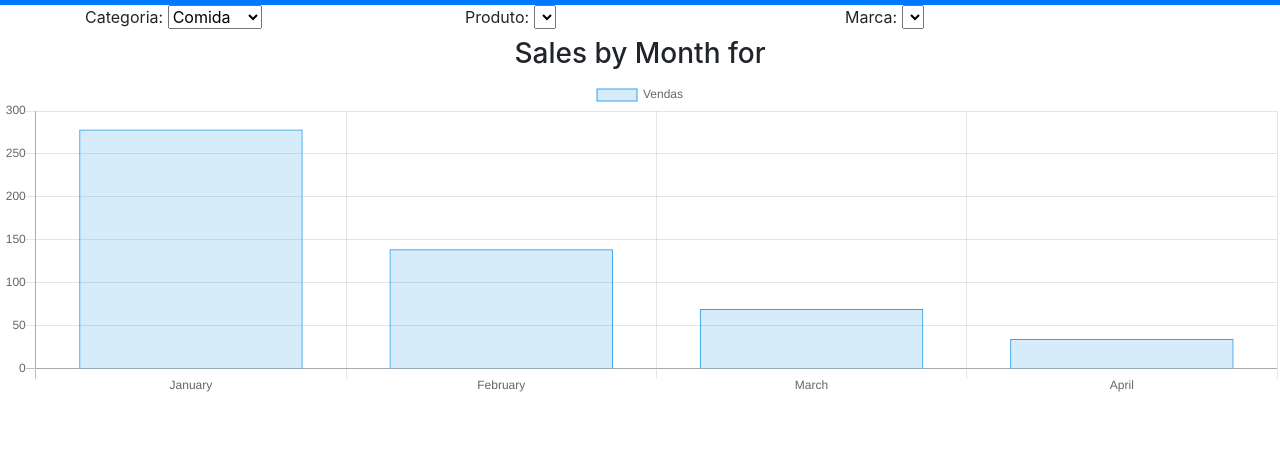
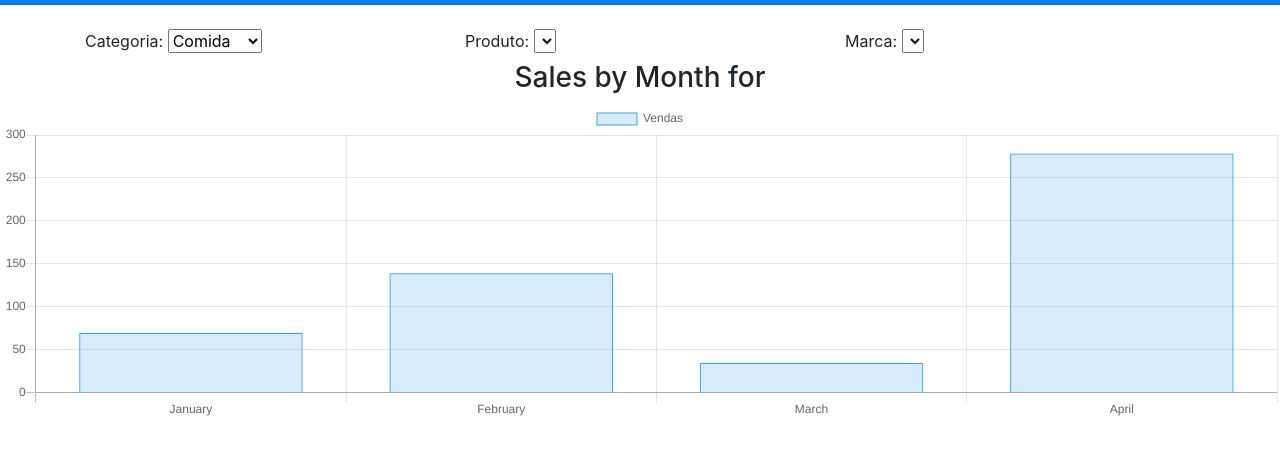
Before and after one commit to Pe-Ferreira/agile-pedro, a plain HTML site: page index.html in a window 1280 px wide. Shown: the part 51-506 px from the top of the page. Drawn offline with nearby package versions, Linux system fonts and the light colour scheme.

Commit message:
chart dataset randomized on plot

```diff
--- a/index.js
+++ b/index.js
@@ -45,7 +45,13 @@ $('body').on('change', '#marcas', function(){
 	grafico = gerarGrafico(marca.numeroDeVendas);
 });
 
+function randOrd() {
+	return (Math.round(Math.random())-0.5);
+}
+
 function gerarGrafico(dadosDeVenda){
+	var arrayParaPlot = [dadosDeVenda/2, dadosDeVenda/4, dadosDeVenda/8, dadosDeVenda/16];
+	arrayParaPlot.sort(randOrd);
 	var ctx = document.getElementById("myChart").getContext('2d');
 	var myChart = new Chart(ctx, {
     type: 'bar',
@@ -53,7 +59,7 @@ function gerarGrafico(dadosDeVenda){
         labels: ["January", "February", "March", "April"],
         datasets: [{
             label: 'Vendas',
-            data: [dadosDeVenda/2, dadosDeVenda/4, dadosDeVenda/8, dadosDeVenda/16],
+            data: arrayParaPlot,
             backgroundColor: [
                 'rgba(54, 162, 235, 0.2)',
                 'rgba(54, 162, 235, 0.2)',
```
Also changed, not shown: index.html (+1 -0 lines).
